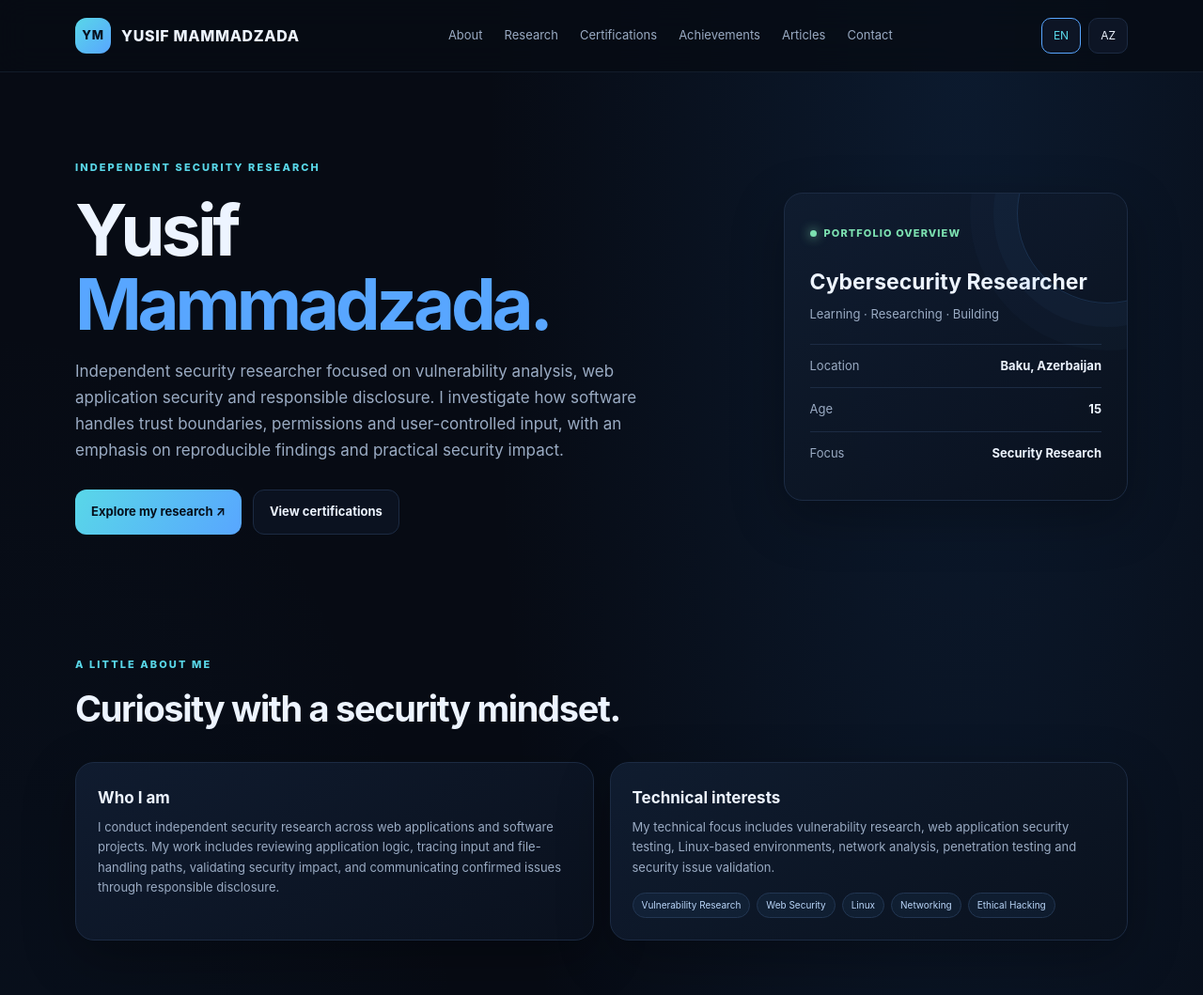
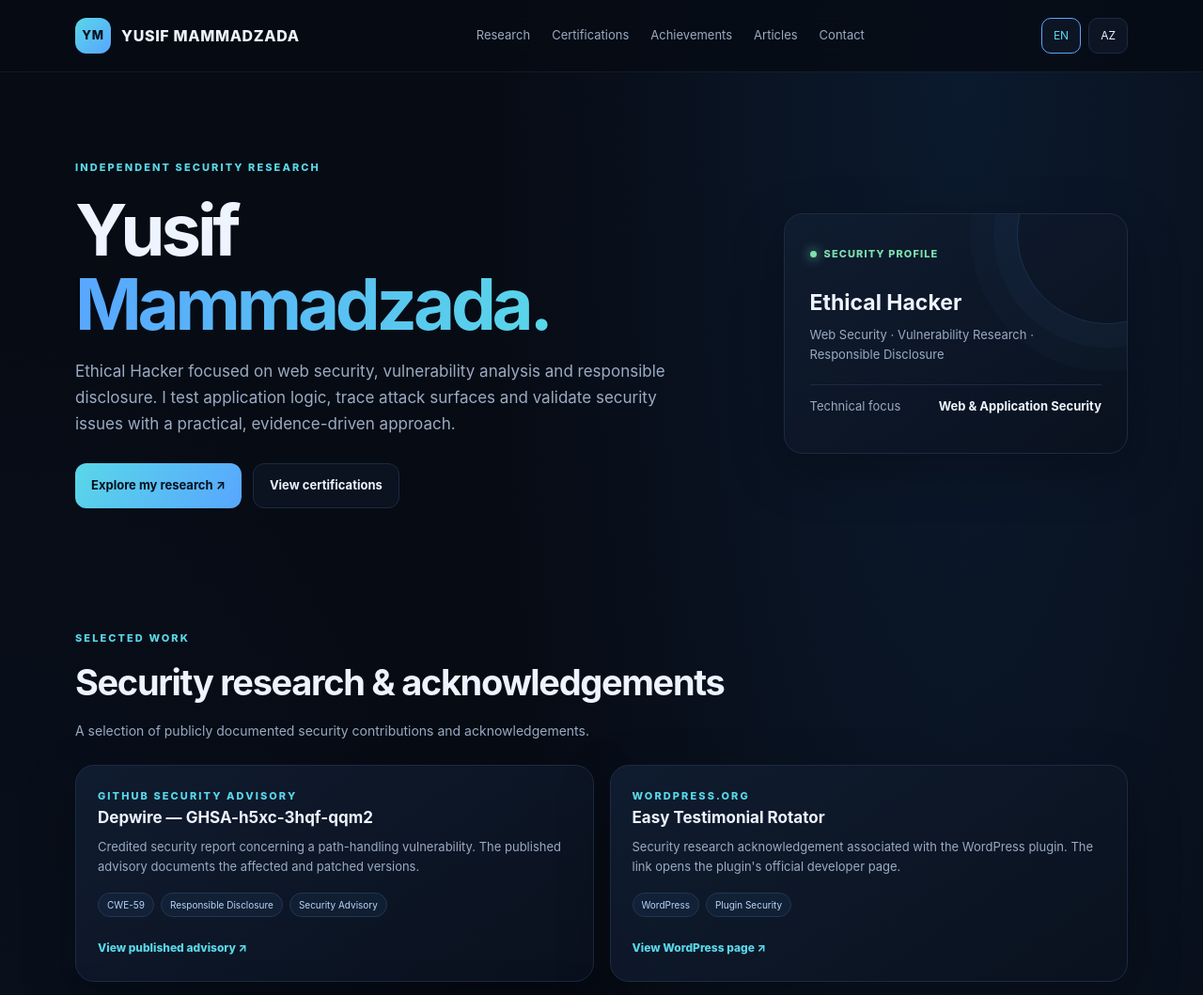
Before and after one commit to yusif-mammadzada/yusif-mammadzada.github.io, a plain HTML site: page index.html in a window 1280 px wide. Shown: the top 1059 px of the page at 94% size. Drawn offline with Linux system fonts and the light colour scheme.

Commit message:
Update hero section and enhance navigation features
Removed outdated content and updated the hero section to reflect current focus as an Ethical Hacker. Added smooth scrolling and active navigation features.

```diff
--- a/index.html
+++ b/index.html
@@ -90,6 +90,17 @@
     .note { border: 1px dashed #34506f; border-radius: 13px; padding: 14px 16px; color: var(--muted); font-size: 12px; margin-top: 16px; }
     footer { border-top: 1px solid var(--line); padding: 28px 0 40px; color: var(--muted); font-size: 12px; }
     .footer-inner { display: flex; justify-content: space-between; gap: 18px; flex-wrap: wrap; }
+
+    /* Subtle motion and section reveal */
+    .card, .hero-card, .cert { transition: transform .28s ease, border-color .28s ease, box-shadow .28s ease; }
+    .card:hover, .hero-card:hover { transform: translateY(-4px); border-color: rgba(88,166,255,.48); box-shadow: 0 20px 55px rgba(25,90,160,.16); }
+    .cert:hover { transform: translateY(-5px) scale(1.012); border-color: rgba(89,215,232,.5); }
+    section.reveal { opacity: 0; transform: translateY(22px); transition: opacity .65s ease, transform .65s ease; }
+    section.reveal.visible { opacity: 1; transform: translateY(0); }
+    .hero h1 span { background: linear-gradient(100deg, var(--blue), var(--cyan)); -webkit-background-clip: text; background-clip: text; color: transparent; }
+    .navlinks a.active { color: var(--cyan); }
+    @media (prefers-reduced-motion: reduce) { *, *::before, *::after { animation-duration: .01ms !important; transition-duration: .01ms !important; scroll-behavior: auto !important; } section.reveal { opacity: 1; transform: none; } }
+
     @media (max-width: 820px) {
       .navlinks { display: none; } .hero { grid-template-columns: 1fr; padding-top: 65px; }
       .hero-card { max-width: 520px; } .cert-grid { grid-template-columns: repeat(2,minmax(0,1fr)); }
@@ -106,7 +117,6 @@
   <div class="container nav">
     <a class="brand" href="#home"><span class="monogram">YM</span><span>YUSIF MAMMADZADA</span></a>
     <nav class="navlinks" aria-label="Main navigation">
-      <a href="#about" data-en="About" data-az="Haqqımda">About</a>
       <a href="#research" data-en="Research" data-az="Araşdırmalar">Research</a>
       <a href="#certifications" data-en="Certifications" data-az="Sertifikatlar">Certifications</a>
       <a href="#achievements" data-en="Achievements" data-az="Nailiyyətlər">Achievements</a>
@@ -126,37 +136,18 @@
       <div>
         <div class="eyebrow" data-en="Independent security research" data-az="Müstəqil kibertəhlükəsizlik araşdırmaları">Independent security research</div>
         <h1>Yusif<br><span>Mammadzada.</span></h1>
-        <p data-en="Independent security researcher focused on vulnerability analysis, web application security and responsible disclosure. I investigate how software handles trust boundaries, permissions and user-controlled input, with an emphasis on reproducible findings and practical security impact." data-az="Zəifliklərin təhlili, veb tətbiqlərin təhlükəsizliyi və məsuliyyətli açıqlama istiqamətlərində çalışan müstəqil təhlükəsizlik tədqiqatçısıyam. Proqram təminatında etibar sərhədlərini, icazə yoxlamalarını və istifadəçi tərəfindən idarə olunan məlumatların emalını araşdırır, nəticələrin təkrar yoxlanıla bilməsinə və real təhlükəsizlik təsirinə üstünlük verirəm.">Independent security researcher focused on vulnerability analysis, web application security and responsible disclosure. I investigate how software handles trust boundaries, permissions and user-controlled input, with an emphasis on reproducible findings and practical security impact.</p>
+        <p data-en="Ethical Hacker focused on web security, vulnerability analysis and responsible disclosure. I test application logic, trace attack surfaces and validate security issues with a practical, evidence-driven approach." data-az="Veb təhlükəsizliyi, zəifliklərin təhlili və məsuliyyətli açıqlama istiqamətlərinə fokuslanan Ethical Hacker. Tətbiq məntiqini yoxlayır, hücum səthlərini araşdırır və təhlükəsizlik problemlərini sübutlara əsaslanan yanaşma ilə təsdiqləyirəm.">Ethical Hacker focused on web security, vulnerability analysis and responsible disclosure. I test application logic, trace attack surfaces and validate security issues with a practical, evidence-driven approach.</p>
         <div class="actions">
           <a class="btn primary" href="#research" data-en="Explore my research ↗" data-az="Araşdırmalarıma bax ↗">Explore my research ↗</a>
           <a class="btn secondary" href="#certifications" data-en="View certifications" data-az="Sertifikatlara bax">View certifications</a>
         </div>
       </div>
       <aside class="hero-card">
-        <div class="status"><span class="dot"></span><span data-en="Portfolio overview" data-az="Portfolio məlumatı">Portfolio overview</span></div>
-        <h3>Cybersecurity Researcher</h3>
-        <p class="sub" data-en="Learning · Researching · Building" data-az="Öyrənir · Araşdırır · Yaradır">Learning · Researching · Building</p>
-        <div class="mini-stat"><span data-en="Location" data-az="Məkan">Location</span><strong>Baku, Azerbaijan</strong></div>
-        <div class="mini-stat"><span data-en="Age" data-az="Yaş">Age</span><strong id="ageValue">15</strong></div>
-        <div class="mini-stat"><span data-en="Focus" data-az="İstiqamət">Focus</span><strong data-en="Security Research" data-az="Təhlükəsizlik araşdırması">Security Research</strong></div>
+        <div class="status"><span class="dot"></span><span data-en="Security profile" data-az="Təhlükəsizlik profili">Security profile</span></div>
+        <h3>Ethical Hacker</h3>
+        <p class="sub" data-en="Web Security · Vulnerability Research · Responsible Disclosure" data-az="Veb təhlükəsizliyi · Zəiflik araşdırması · Məsuliyyətli açıqlama">Web Security · Vulnerability Research · Responsible Disclosure</p>
+        <div class="mini-stat"><span data-en="Technical focus" data-az="Texniki istiqamət">Technical focus</span><strong data-en="Web & Application Security" data-az="Veb və tətbiq təhlükəsizliyi">Web & Application Security</strong></div>
       </aside>
-    </section>
-
-    <section id="about">
-      <div class="section-head">
-        <div><div class="eyebrow" data-en="A little about me" data-az="Mənim haqqımda">A little about me</div><h2 data-en="Curiosity with a security mindset." data-az="Təhlükəsizlik düşüncəsi ilə araşdırma.">Curiosity with a security mindset.</h2></div>
-      </div>
-      <div class="grid">
-        <article class="card">
-          <h3 data-en="Who I am" data-az="Mən kiməm">Who I am</h3>
-          <p data-en="I conduct independent security research across web applications and software projects. My work includes reviewing application logic, tracing input and file-handling paths, validating security impact, and communicating confirmed issues through responsible disclosure." data-az="Veb tətbiqlər və proqram təminatı layihələri üzrə müstəqil təhlükəsizlik araşdırmaları aparıram. İş prosesimə tətbiq məntiqinin yoxlanılması, giriş məlumatlarının və fayl əməliyyatlarının izlənməsi, təhlükəsizlik təsirinin təsdiqlənməsi və aşkar edilmiş problemlərin məsuliyyətli açıqlama qaydasında bildirilməsi daxildir.">I conduct independent security research across web applications and software projects. My work includes reviewing application logic, tracing input and file-handling paths, validating security impact, and communicating confirmed issues through responsible disclosure.</p>
-        </article>
-        <article class="card">
-          <h3 data-en="Technical interests" data-az="Texniki maraqlarım">Technical interests</h3>
-          <p data-en="My technical focus includes vulnerability research, web application security testing, Linux-based environments, network analysis, penetration testing and security issue validation." data-az="Əsas texniki istiqamətlərimə zəifliklərin araşdırılması, veb tətbiqlərin təhlükəsizlik testləri, Linux mühitləri, şəbəkə analizi, penetration testing və təhlükəsizlik problemlərinin təsdiqlənməsi daxildir.">My technical focus includes vulnerability research, web application security testing, Linux-based environments, network analysis, penetration testing and security issue validation.</p>
-          <div class="tagrow"><span class="tag">Vulnerability Research</span><span class="tag">Web Security</span><span class="tag">Linux</span><span class="tag">Networking</span><span class="tag">Ethical Hacking</span></div>
-        </article>
-      </div>
     </section>
 
     <section id="research">
@@ -270,10 +261,25 @@
 <footer><div class="container footer-inner"><span>© <span id="year"></span> Yusif Mammadzada</span><span data-en="Built with a responsible security research mindset." data-az="Məsuliyyətli təhlükəsizlik araşdırması prinsipləri ilə hazırlanıb.">Built with a responsible security research mindset.</span></div></footer>
 
 <script>
-  // Update this value when your age changes.
-  const PROFILE_AGE = 15;
-  document.getElementById("ageValue").textContent = PROFILE_AGE;
   document.getElementById("year").textContent = new Date().getFullYear();
+
+
+  // Scroll reveal, active navigation and reduced-motion friendly effects.
+  const sections = [...document.querySelectorAll('main section')];
+  sections.forEach(section => section.classList.add('reveal'));
+  if ('IntersectionObserver' in window && !window.matchMedia('(prefers-reduced-motion: reduce)').matches) {
+    const revealObserver = new IntersectionObserver(entries => {
+      entries.forEach(entry => { if (entry.isIntersecting) { entry.target.classList.add('visible'); revealObserver.unobserve(entry.target); } });
+    }, { threshold: 0.12 });
+    sections.forEach(section => revealObserver.observe(section));
+  } else sections.forEach(section => section.classList.add('visible'));
+  const navItems = [...document.querySelectorAll('.navlinks a')];
+  if ('IntersectionObserver' in window) {
+    const navObserver = new IntersectionObserver(entries => {
+      entries.forEach(entry => { if (entry.isIntersecting) navItems.forEach(link => link.classList.toggle('active', link.getAttribute('href') === '#' + entry.target.id)); });
+    }, { rootMargin: '-35% 0px -55% 0px' });
+    sections.forEach(section => navObserver.observe(section));
+  }
 
   const enBtn = document.getElementById("enBtn");
   const azBtn = document.getElementById("azBtn");
```
